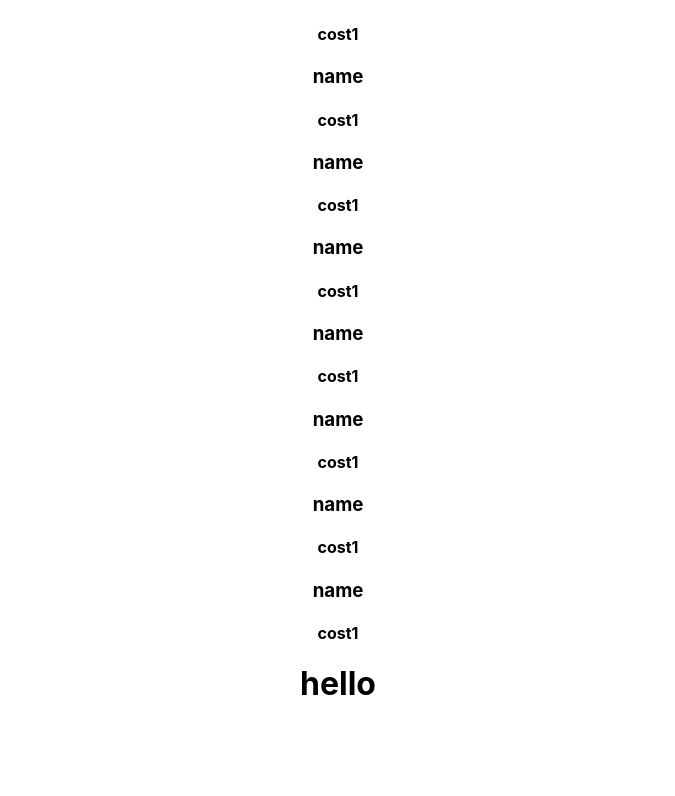
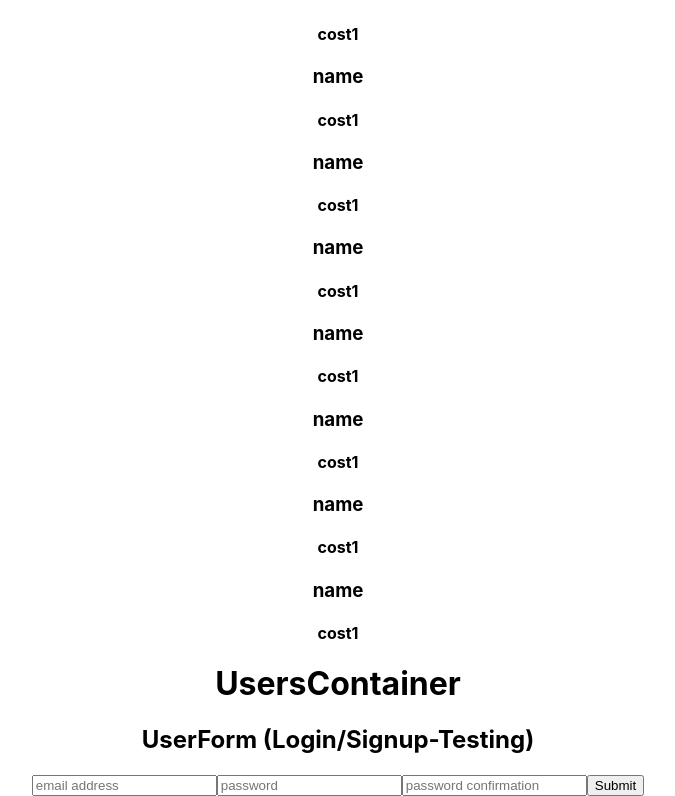
Before and after one commit to kylejb/StoreFront_Frontend, a React (Create React App) app: page /login in a window 1280 px wide. Shown: the part 245-1041 px from the top of the page, without its empty margins (302-977 px from the left). Before the commit the page ends 970 px from the top, so only its background shows below. Built offline with nearby package versions, Linux system fonts and the light colour scheme.

Commit message:
Revised for User Auth flow testing, which was successful

```diff
--- a/src/Containers/UsersContainer.jsx
+++ b/src/Containers/UsersContainer.jsx
@@ -1,9 +1,67 @@
-import React from 'react';
+import React, { useState } from 'react';
+import { Route, Switch } from 'react-router-dom';
+import UserForm from '../Components/UserForm';
 
 function UsersContainer(props) {
+    const [token, setToken] = useState("");
 
-    return(
-        <h1>hello</h1>
-    )
+    // fetch helper function
+    const fetchUser = async (bodyObj) => {
+        let endPoint, fetchMethod, url = `http://localhost:3001/api/v1/${token === "" ? (endPoint = 'login') : (endPoint = 'profile')}`;
+
+        // fetchMethod === 'GET' ? myHeader = ('Authorization':`bearer ${token}`) : null
+
+        const options = {
+            method: `${endPoint === 'login' ? fetchMethod = 'POST' : fetchMethod = 'GET'}`,
+            headers: {
+                'Content-Type': 'application/json',
+                'Accept': 'application/json',
+            },
+            body: JSON.stringify(bodyObj)
+        };
+
+        // let response = await fetch(url, options)
     }
+
+
+    const handleSignup = async (bodyObj) => {
+        const options = {
+            method: 'POST',
+            headers: {
+                'Content-Type': 'application/json',
+                'Accept': 'application/json',
+            },
+            body: JSON.stringify({ user: { bodyObj } })
+        };
+        let response = await fetch("http://localhost:3001/api/v1/login", options);
+        let data = await response.json();
+        setToken(data.jwt);
+    }
+
+    const handleLogin = async () => {
+        const options = {
+            method: 'GET',
+            headers: {
+                'Content-Type': 'application/json',
+                'Accept': 'application/json',
+                'Authorization': `bearer ${token}`
+            }
+        };
+        let response = await fetch("http://localhost:3001/api/v1/profile", options);
+        let data = await response.json();
+        console.log(data);
+    }
+
+    return (
+        <>
+            <h1>UsersContainer</h1>
+            <Switch>
+                <Route path="/signup" render={() => <UserForm token={token} handleSubmit={handleSignup}/>}/>
+                <Route path="/login" render={() => <UserForm token={token} handleSubmit={handleLogin}/>}/>
+            </Switch>
+        </>
+
+    );
+}
+
 export default UsersContainer;
```
